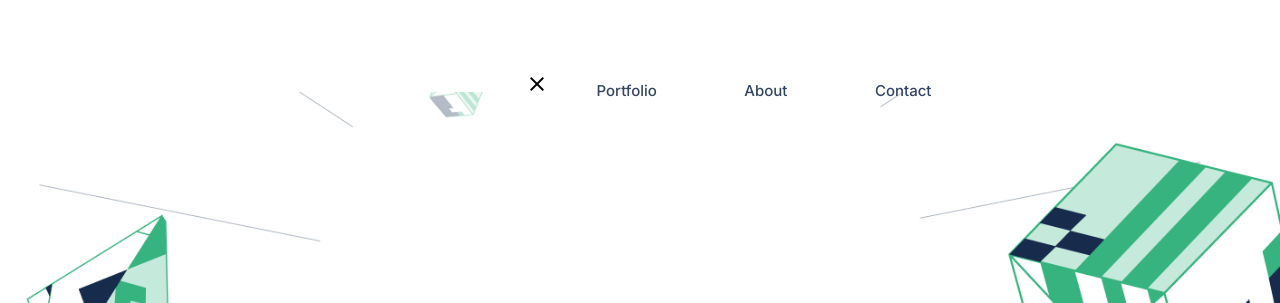
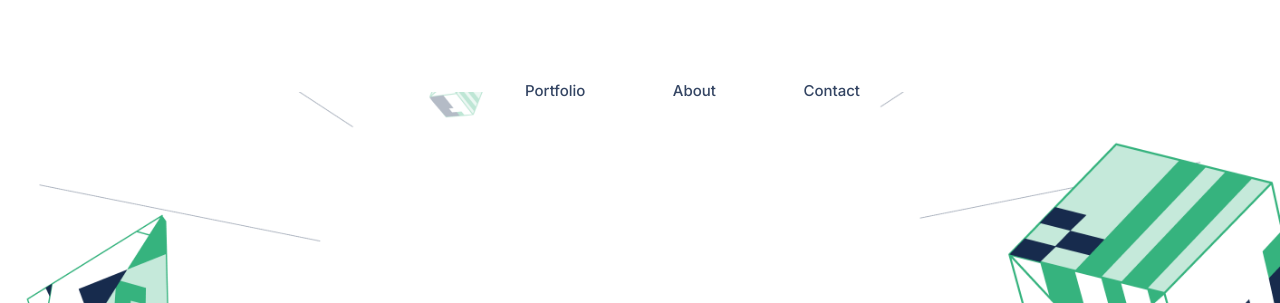
Before and after one commit to zairdon20/JOSPHATS-FIRST, a website: page index.html in a window 1280 px wide. Shown: the top 303 px of the page. Drawn offline with Linux system fonts and the light colour scheme.

Commit message:
Add a class to closeMenu icon and style it to not display

```diff
--- a/index.html
+++ b/index.html
@@ -22,10 +22,7 @@
             <i class="menuIcon material-icons">menu</i>
         </nav>
         <ul class="navbar-links">
-            <li>
-            <i class="closeIcon material-icons d-none">close</i>
-
-            </li>
+            <li class="close-icon"><i class="closeIcon material-icons d-none">close</i></li>
             <li class="link"><a href="#Portfolio">Portfolio</a></li>
             <li class="link"><a href="#About">About</a></li>
             <li class="link"><a href="#Contact">Contact</a></li>
@@ -60,7 +57,6 @@
             </div>
             <section class="project-container">
                 <ul class="project-container-list">
-
                     <li class="project-cards">
                         <img src="img/Img_Plaholder.png" alt="background">
                         <h4>Multi-Post Stories <br> Gain+Glory</h4>
--- a/style.css
+++ b/style.css
@@ -55,6 +55,10 @@ header {
   margin-top: 20px;
   padding: 0 15%;
   animation: slide-up 0.9s cubic-bezier(0.65, 0, 0.35, 1) both;
+}
+
+.close-icon {
+  display: none;
 }
 
 @keyframes slide-up {
```
